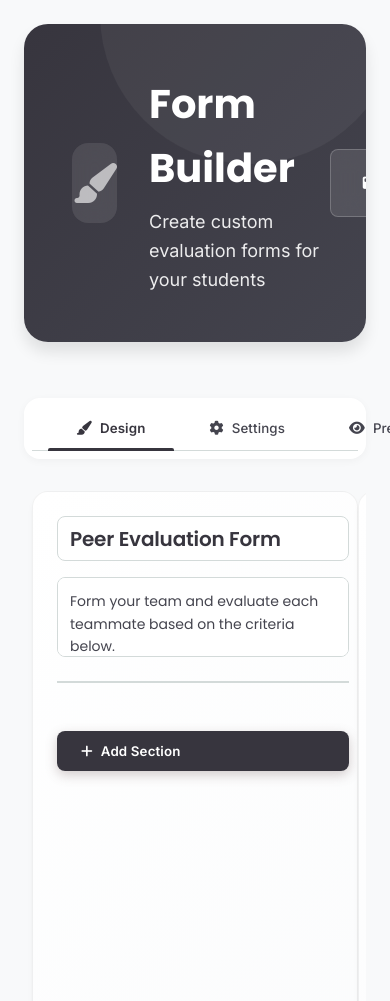
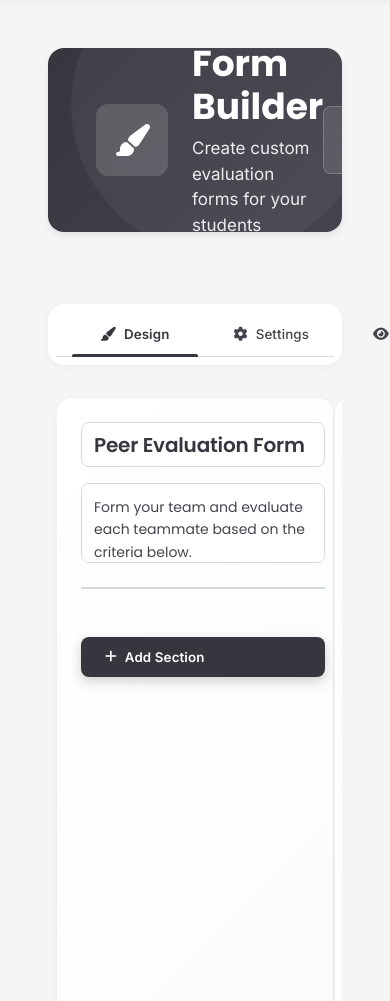
Before and after one commit to Kaigekii/evalmate, a Django app: template templates/EvalMateApp/form-builder.html in a window 390 px wide. Shown: the part 57-1058 px from the top of the page. Run offline with Django 5.2, Linux system fonts and the light colour scheme; the template is opened without the code that fills it, so the values that code supplies are empty.

Commit message:
style: Update CSS styling across all pages
- Updated faculty-dashboard.css with improved form card styling
  * Enhanced badge colors for PUBLISHED/UNPUBLISHED states
  * Better visual hierarchy for form management section
  * Improved stat card styling
- Updated form-builder.css with refined editor panel styles
  * Better question type option visibility
  * Enhanced preview mode styling
  * Improved responsive design
- Updated reports.css with better response card layout
  * Removed max-width constraint for full-width layout
  * Enhanced flexbox layout for proper button positioning
  * Better visual separation between response items
- Updated student-overview.css with expired form styling
  * Added evaluation-card--expired state
  * Added EXPIRED badge styling with red gradient
  * Enhanced visual feedback for different card states
  * Improved button disabled states
- Consistent color scheme and spacing across all pages
- Better responsive breakpoints for mobile devices

```diff
--- a/static/EvalMateApp/css/faculty-dashboard.css
+++ b/static/EvalMateApp/css/faculty-dashboard.css
@@ -15,7 +15,7 @@
     --color-text-primary: #37353E;
     --color-text-secondary: #44444E;
     --color-text-light: #37353E;
-    --color-background: #F8F9FA;
+    --color-background: #F5F5F5;
     --color-white: #FFFFFF;
     --color-border: #D3DAD9;
     --color-hover: #F5F6F7;
@@ -44,8 +44,8 @@
 
     /* Transitions */
     --transition-fast: 0.15s ease;
-    --transition-base: 0.3s ease;
-    --transition-slow: 0.5s ease;
+    --transition-base: 0.2s ease;
+    --transition-slow: 0.3s ease;
 
     /* Typography */
     --font-family: 'Poppins', -apple-system, BlinkMacSystemFont, 'Segoe UI', Roboto, sans-serif;
@@ -78,6 +78,20 @@ body {
     overflow: hidden;
 }
 
+/* Fast page load animation */
+.main-content {
+    animation: fadeInPage 0.12s ease-out;
+}
+
+@keyframes fadeInPage {
+    from {
+        opacity: 0;
+    }
+    to {
+        opacity: 1;
+    }
+}
+
 html {
     scroll-behavior: smooth;
 }
@@ -294,12 +304,18 @@ html {
     margin-left: var(--sidebar-width-collapsed);
 }
 
+.content-wrapper {
+    flex: 1;
+    display: flex;
+    flex-direction: column;
+}
+
 /* ==========================================================================
    Top Navigation Bar
    ========================================================================== */
 
 .topnav {
-    background-color: var(--color-white);
+    background: var(--color-white);
     height: var(--topnav-height);
     display: flex;
     align-items: center;
@@ -379,25 +396,27 @@ html {
    ========================================================================== */
 
 .content {
-    padding: var(--spacing-xl);
-    max-width: 1400px;
+    padding: 48px;
     width: 100%;
-    margin: 0 auto;
-}
-
-/* Hero Section - Reports Style */
-.reports-hero {
-    background: linear-gradient(135deg, var(--color-primary) 0%, var(--color-secondary) 100%);
-    border-radius: var(--radius-xl);
-    padding: var(--spacing-xl);
-    margin-bottom: var(--spacing-xl);
+    box-sizing: border-box;
+}
+
+/* Hero Section - Reports Style - STANDARDIZED */
+.reports-hero,
+.form-builder__hero {
+    background: linear-gradient(135deg, var(--color-dark) 0%, var(--color-primary) 100%);
+    border-radius: 16px;
+    padding: 48px;
+    margin-bottom: 48px;
     color: var(--color-white);
     display: flex;
     justify-content: space-between;
     align-items: center;
-    box-shadow: var(--shadow-lg);
+    box-shadow: 0 4px 6px rgba(0, 0, 0, 0.07);
     position: relative;
     overflow: hidden;
+    height: 184px;
+    box-sizing: border-box;
 }
 
 .reports-hero::before {
@@ -415,35 +434,45 @@ html {
 .reports-hero__content {
     display: flex;
     align-items: center;
-    gap: var(--spacing-lg);
+    gap: 24px;
     z-index: 1;
+    height: 100%;
 }
 
 .reports-hero__icon {
-    width: 80px;
-    height: 80px;
+    width: 72px;
+    height: 72px;
     background: rgba(255, 255, 255, 0.15);
-    border-radius: var(--radius-lg);
+    border-radius: 12px;
     display: flex;
     align-items: center;
     justify-content: center;
-    font-size: 2.5rem;
+    font-size: 32px;
+    flex-shrink: 0;
     backdrop-filter: blur(10px);
-    animation: pulse 2s ease-in-out infinite;
+}
+
+.reports-hero__text {
+    flex: 1;
+    display: flex;
+    flex-direction: column;
+    justify-content: center;
 }
 
 .reports-hero__title {
-    font-size: 2.5rem;
+    font-size: 36px;
     font-weight: 700;
-    margin: 0 0 var(--spacing-xs) 0;
+    margin: 0 0 8px 0;
     font-family: 'Poppins', sans-serif;
+    line-height: 1.2;
 }
 
 .reports-hero__subtitle {
-    font-size: 1.125rem;
+    font-size: 17px;
     opacity: 0.9;
     margin: 0;
     font-weight: 400;
+    line-height: 1.5;
 }
 
 .reports-hero__stats {
--- a/static/EvalMateApp/css/form-builder.css
+++ b/static/EvalMateApp/css/form-builder.css
@@ -98,18 +98,21 @@
 }
 
 /* Reports Hero Styles for Form Builder */
+/* STANDARDIZED HERO - Matches Overview exactly */
 .reports-hero {
     background: linear-gradient(135deg, var(--color-primary) 0%, var(--color-secondary) 100%);
-    border-radius: var(--radius-xl);
-    padding: var(--spacing-xl);
-    margin-bottom: var(--spacing-lg);
+    border-radius: 16px;
+    padding: 48px;
+    margin-bottom: 48px;
     color: var(--color-white);
     display: flex;
     justify-content: space-between;
     align-items: center;
-    box-shadow: var(--shadow-lg);
+    box-shadow: 0 4px 6px rgba(0, 0, 0, 0.07);
     position: relative;
     overflow: hidden;
+    height: 184px;
+    box-sizing: border-box;
 }
 
 .reports-hero::before {
@@ -127,35 +130,45 @@
 .reports-hero__content {
     display: flex;
     align-items: center;
-    gap: var(--spacing-lg);
+    gap: 24px;
     z-index: 1;
+    height: 100%;
 }
 
 .reports-hero__icon {
-    width: 80px;
-    height: 80px;
+    width: 72px;
+    height: 72px;
     background: rgba(255, 255, 255, 0.15);
-    border-radius: var(--radius-lg);
+    border-radius: 12px;
     display: flex;
     align-items: center;
     justify-content: center;
-    font-size: 2.5rem;
+    font-size: 32px;
+    flex-shrink: 0;
     backdrop-filter: blur(10px);
-    animation: pulse 2s ease-in-out infinite;
+}
+
+.reports-hero__text {
+    flex: 1;
+    display: flex;
+    flex-direction: column;
+    justify-content: center;
 }
 
 .reports-hero__title {
-    font-size: 2.5rem;
+    font-size: 36px;
     font-weight: 700;
-    margin: 0 0 var(--spacing-xs) 0;
+    margin: 0 0 8px 0;
     font-family: 'Poppins', sans-serif;
+    line-height: 1.2;
 }
 
 .reports-hero__subtitle {
-    font-size: 1.125rem;
+    font-size: 17px;
     opacity: 0.9;
     margin: 0;
     font-weight: 400;
+    line-height: 1.5;
 }
 
 .reports-hero__stats {
@@ -168,10 +181,12 @@
     display: flex;
     flex-direction: column;
     gap: 1.5rem;
-    padding: 1.5rem;
+    padding: 48px;
+    width: 100%;
     height: 100%;
     overflow: hidden;
     font-family: var(--font-primary);
+    box-sizing: border-box;
 }
 
 /* Header Styles */
```
Also changed, not shown: other parts of static/EvalMateApp/css/faculty-dashboard.css (+127 -55 lines), other parts of static/EvalMateApp/css/form-builder.css (+64 -2 lines), static/EvalMateApp/css/reports.css (+28 -21 lines), static/EvalMateApp/css/student-overview.css (+10 -0 lines).
